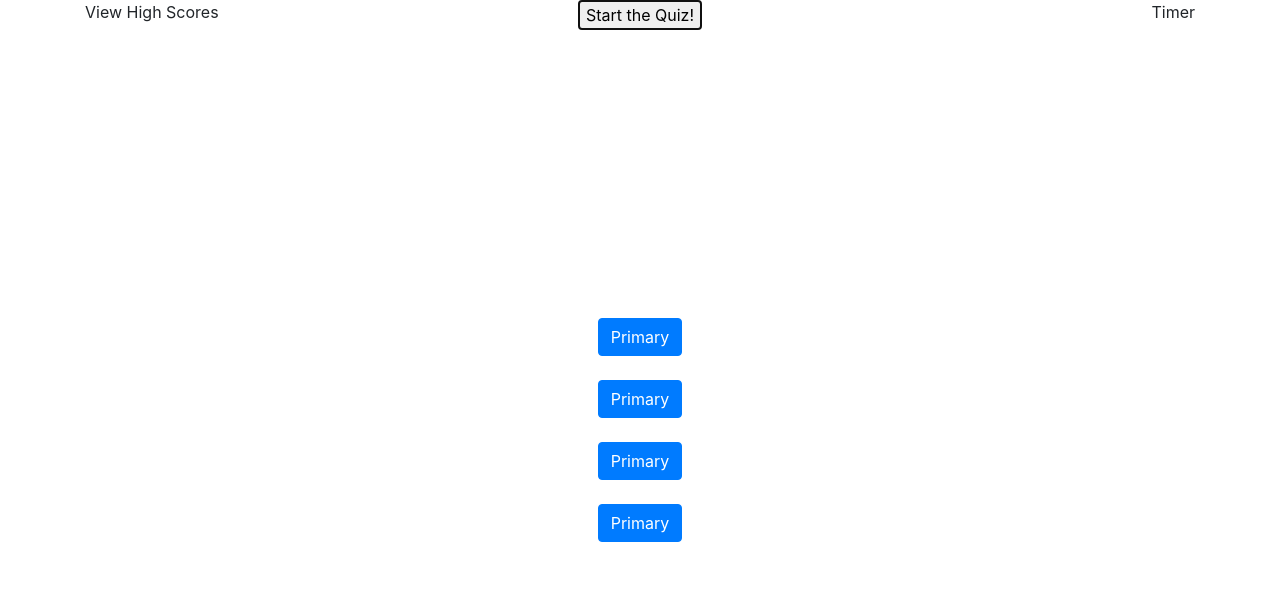
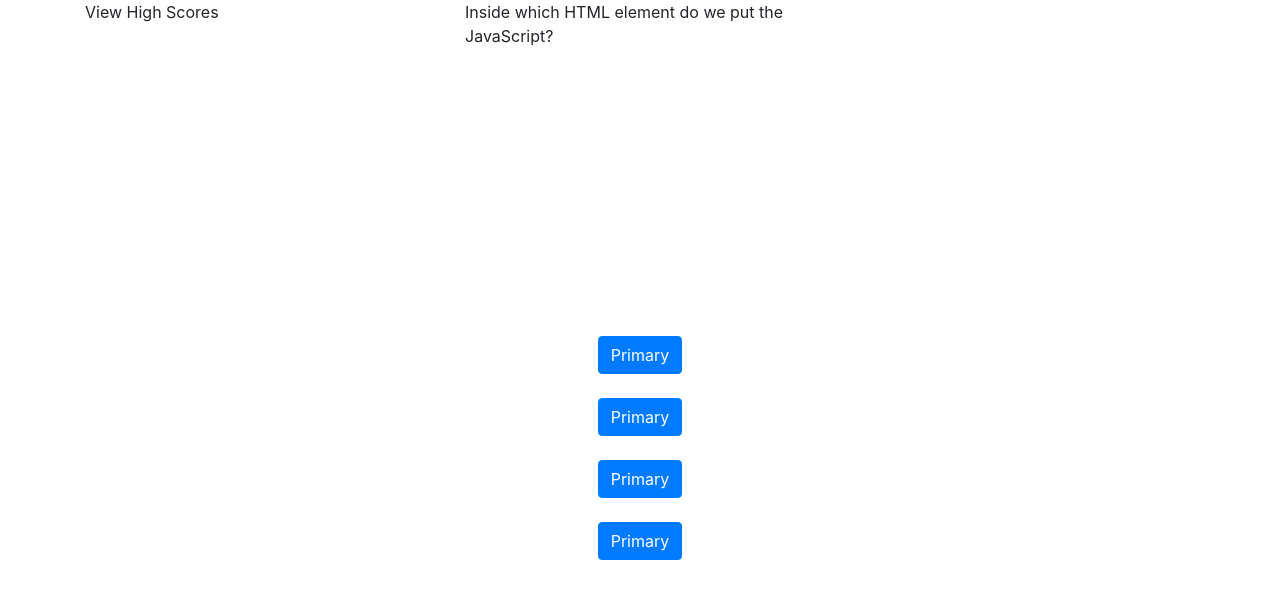
Before and after one commit to slam427/Homework4, a plain HTML site: page index.html in a window 1280 px wide. Both pictures are taken after a click on the button "Start the Quiz!". Drawn offline with nearby package versions, Linux system fonts and the light colour scheme.

Commit message:
timer attempted, high scores not completed.

```diff
--- a/index.html
+++ b/index.html
@@ -19,12 +19,12 @@
                 <div class = "col d-flex justify-content-start p-30px" id="viewHighScores">
                     <div>View High Scores</div>
                 </div>
-                <div class = "col d-flex justify-content-center p-30px">
+                <div class = "col d-flex justify-content-center p-30px" id="questionDisplay">
                     <div id="quiz"></div>
                 </div>
 
-                <div class="col d-flex justify-content-end p-30px" id="timer">
-                    <div>Timer</div>
+                <div class="col d-flex justify-content-end p-30px">
+                    <div id=Timer></div>
                 </div>
         </div>
     </div>
--- a/js/script.js
+++ b/js/script.js
@@ -1,46 +1,104 @@
-  // The array of questions for our quiz game
-  var correctAnswers = "B, C, B, C"
-  let quizQuestionsArray = [
+// The array of questions for our quiz game
+var correctAnswers = "B, C, B, C"
+var quizQuestionsArray = [
     {
-        Question:"Inside which HTML element do we put the JavaScript?",
+        question: "Inside which HTML element do we put the JavaScript?",
         answerA: "<javascript>",
         answerB: "<script>",
         answerC: "<js>",
-        answerB: "<scripting>",
+        answerD: "<scripting>",
     },
     {
-        Question:"What is the correct JavaScript syntax to change the content of the following HTML element?" + "<p id=demo>This is a demonstration.</p>",
+        question: "What is the correct JavaScript syntax to change the content of the following HTML element?" + "<p id=demo>This is a demonstration.</p>",
         answerA: "#demo.innerHTML='Hello World'",
         answerB: "document.getElementByName('p').innerHTML='Hello World!'",
         answerC: "document.getElementByName('demo').innerHTML='Hello World!'",
-        answerB: "document.getElement('p').innerHTML='Hello World!'",
+        answerD: "document.getElement('p').innerHTML='Hello World!'",
     },
     {
-        Question:"Where is the correct place to insert a JavaScript",
+        question: "Where is the correct place to insert a JavaScript",
         answerA: "The <head> section",
         answerB: "Both the <head> and the <body> section are correct",
         answerC: "The <body> section",
-        answerB: "The <title> section",
+        answerD: "The <title> section",
     },
     {
-        Question:"How do you create a function in JavaScript?",
+        question: "How do you create a function in JavaScript?",
         answerA: "function = myFunction",
         answerB: "function:myFunction()",
         answerC: "function myFunction",
-        answerB: "Very Carefully...",
+        answerD: "Very Carefully...",
     }
 
-  ];
+];
+
 
 let quizDiv = document.getElementById("quiz");
 console.log(document.getElementById("quiz"));
 let startButton = document.createElement("button");
+
 startButton.textContent = "Start the Quiz!";
+
 quizDiv.append(startButton);
+
 startButton.addEventListener("click", startClickHandler);
 
-console.log("start button clicked", startClickHandler);
+var viewHighScores;
 
-function startClickHandler(event){
-    console.log(event.target);
+
+
+const startTime = 60;
+var timerLocation = document.getElementById("Timer")
+var remainingTime = startTime-1;
+function displayClock(){
+var remainingTime= startTime
+
 }
+
+var timer = setInterval(displayClock(), 1000)
+
+
+
+
+// var countdownTimer = setInterval(displayClock, 1000);
+// var startTime = 60;
+// var remainingTime = startTime - 1;
+// function displayClock() {
+//     timerLocation.textContent(remainingTime);
+//     console.log("display clock please",displayClock);
+// }
+
+
+quizQuestionsArray[0].answerB = true;
+quizQuestionsArray[1].answerC = true;
+quizQuestionsArray[2].answerB = true;
+quizQuestionsArray[3].answerC = true;
+
+
+function startClickHandler(event) {
+
+    var theQuestion = document.getElementById("questionDisplay");
+    var questionDiv = document.createElement("div");
+        // console.log("start button works!", startClickHandler);
+    console.log(event);
+    startButton.remove();
+
+    theQuestion.appendChild(questionDiv)
+
+    questionDiv.append(quizQuestionsArray[0].question)
+    // console.log("where question populates", questionDiv);
+    document.getElementsByClassName("button");
+    console.log("trying class assignment", document.getElementsByClassName("button"));
+
+    }
+
+
+
+    var answerButtons = document.getElementsByClassName("button");
+    answerButtons.addEventListener("click", answerButtonClickHandler);
+    function answerButtonClickHandler(){
+    theQuestion.remove();
+    theQuestion();
+    theQuestion.appendChild(questionDiv);
+    questionDiv.append(quizQuestionsArray[1].question);
+}
```
